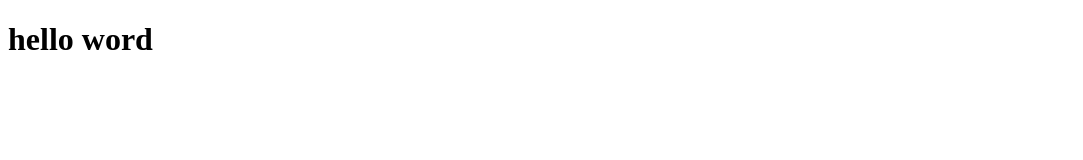
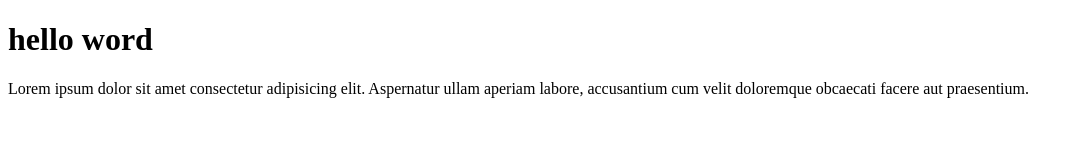
Before and after one commit to uzzaltpi/first-project, a plain HTML site: page index.html in a window 1280 px wide. Shown: the whole page, without its empty margins (0-1083 px from the left). Drawn offline with Linux system fonts and the light colour scheme.

Commit message:
added paragraph

```diff
--- a/index.html
+++ b/index.html
@@ -7,5 +7,6 @@
 </head>
 <body>
     <h1>hello word</h1>
+    <p>Lorem ipsum dolor sit amet consectetur adipisicing elit. Aspernatur ullam aperiam labore, accusantium cum velit doloremque obcaecati facere aut praesentium.</p>
 </body>
 </html>
```
